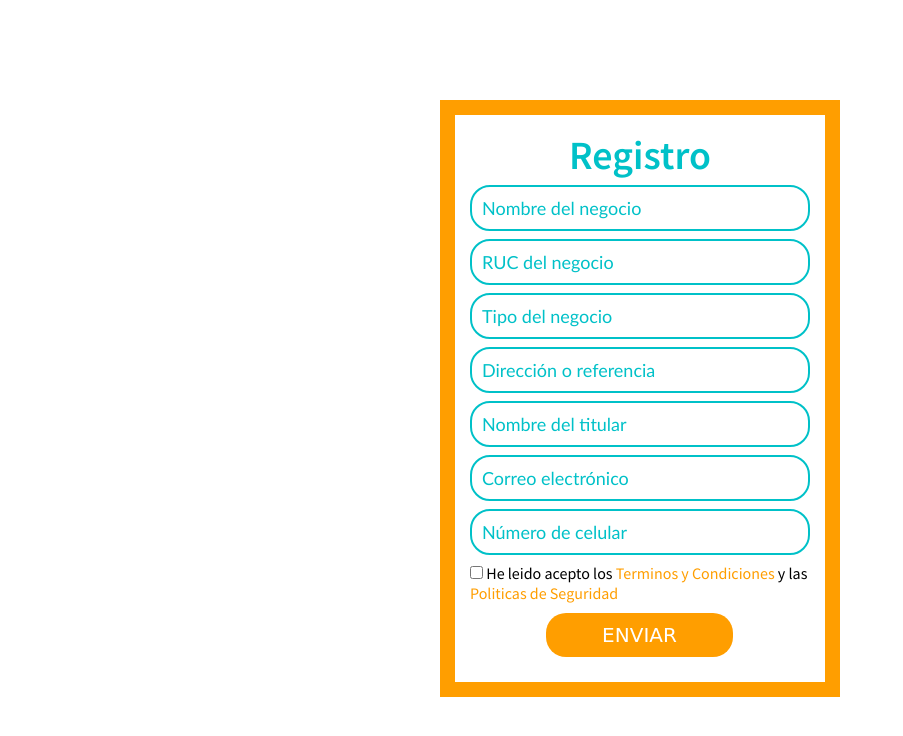
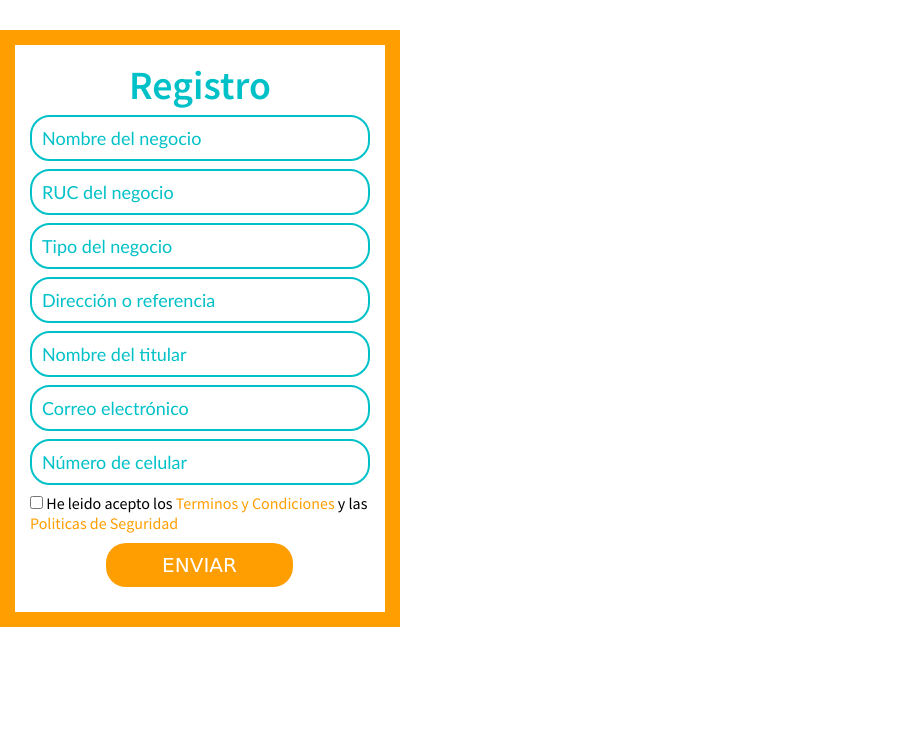
Before and after one commit to Jorvict/Conecta, a PHP site: page /vistas/formulario.html in a window 1280 px wide. Shown: the top 736 px of the page, without its empty margins (0-903 px from the left). Run offline with PHP 8.4, Linux system fonts and the light colour scheme.

Commit message:
Correcion margin form

```diff
--- a/public/css/formulario.css
+++ b/public/css/formulario.css
@@ -28,8 +28,8 @@
     max-height: 615px;
     background:white;
     padding: 15px;
-    margin: auto;
-    margin-top: 100px;
+    /* margin: auto; */
+    margin-top: 30px;
     font-family: 'Source Sans Pro', sans-serif;
     color:black;
     border:  #ff9e00 15px solid;
```
